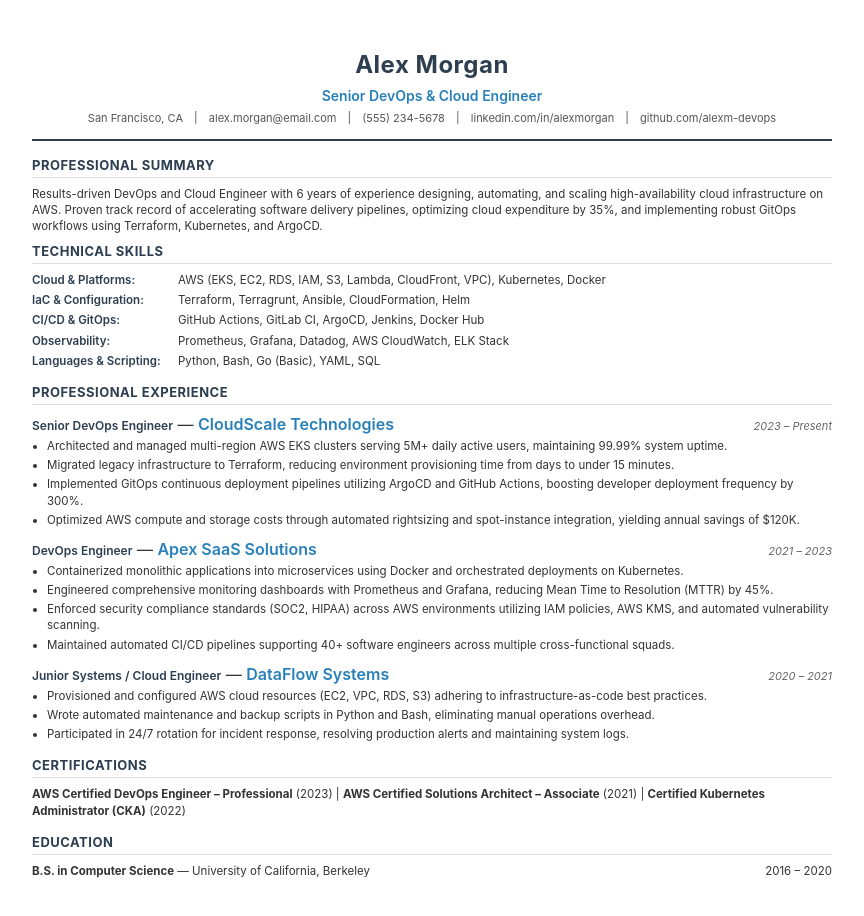
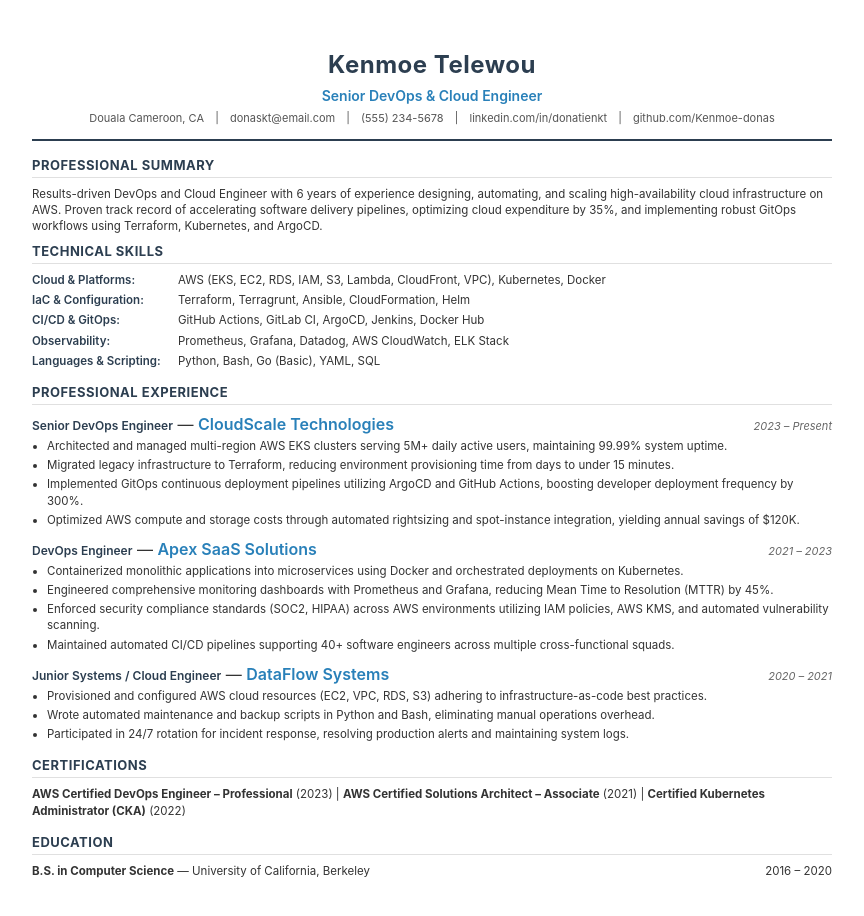
Before and after one commit to Kenmoe-donas/ecs-ci-cd-pipeline, a plain HTML site: page index.html in a window 1280 px wide. Shown: the whole page, without its empty margins (208-1072 px from the left). Drawn offline with Linux system fonts and the light colour scheme.

Commit message:
next 5 commit

```diff
--- a/index.html
+++ b/index.html
@@ -131,14 +131,14 @@
 
 <div class="container">
     <header>
-        <h1>Alex Morgan</h1>
+        <h1>Kenmoe Telewou</h1>
         <div class="subtitle">Senior DevOps & Cloud Engineer</div>
         <div class="contact-info">
-            <span>San Francisco, CA</span> |
-            <span>alex.morgan@email.com</span> |
+            <span>Douala Cameroon, CA</span> |
+            <span>donaskt@email.com</span> |
             <span>(555) 234-5678</span> |
-            <span>linkedin.com/in/alexmorgan</span> |
-            <span>github.com/alexm-devops</span>
+            <span>linkedin.com/in/donatienkt</span> |
+            <span>github.com/Kenmoe-donas</span>
         </div>
     </header>
 
```
